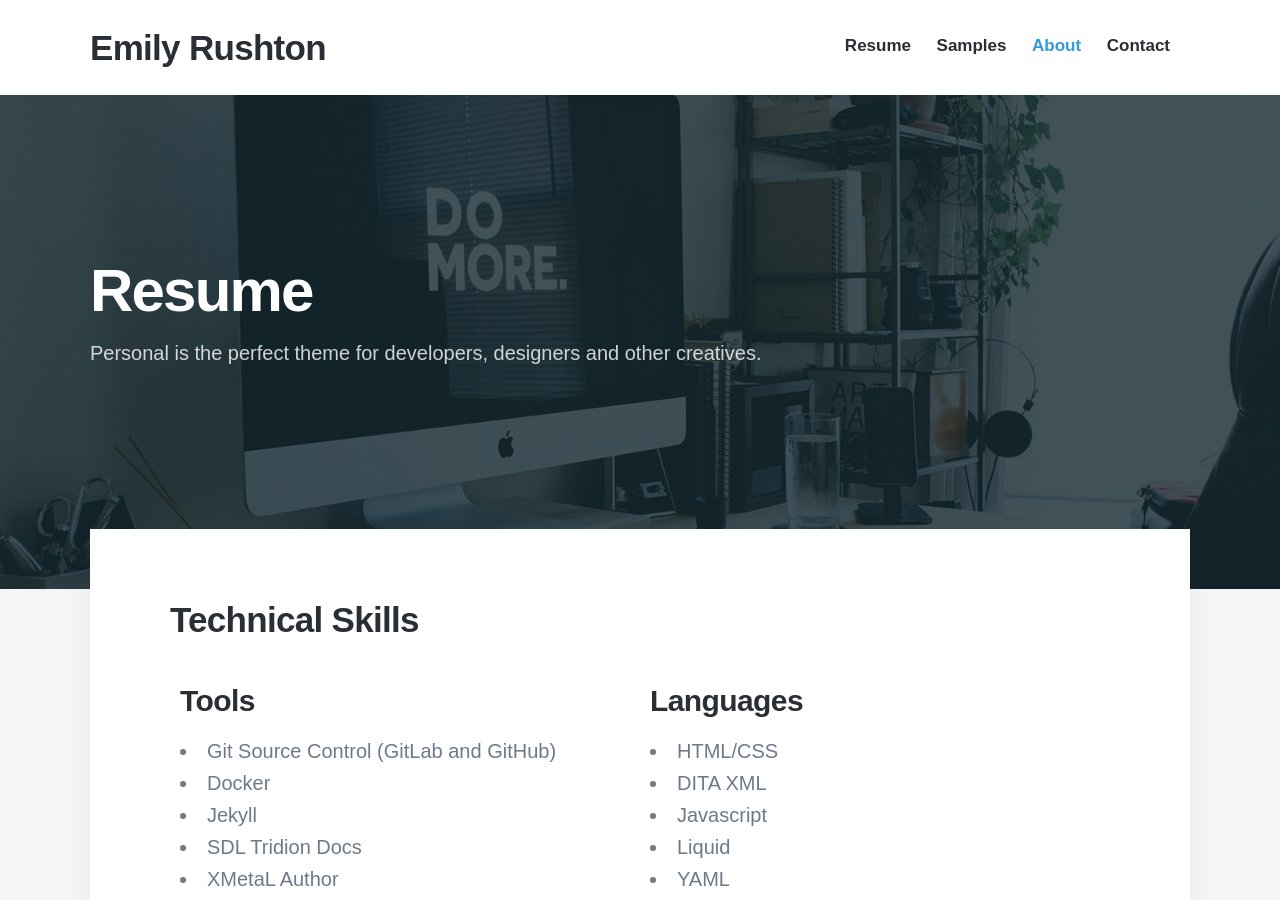
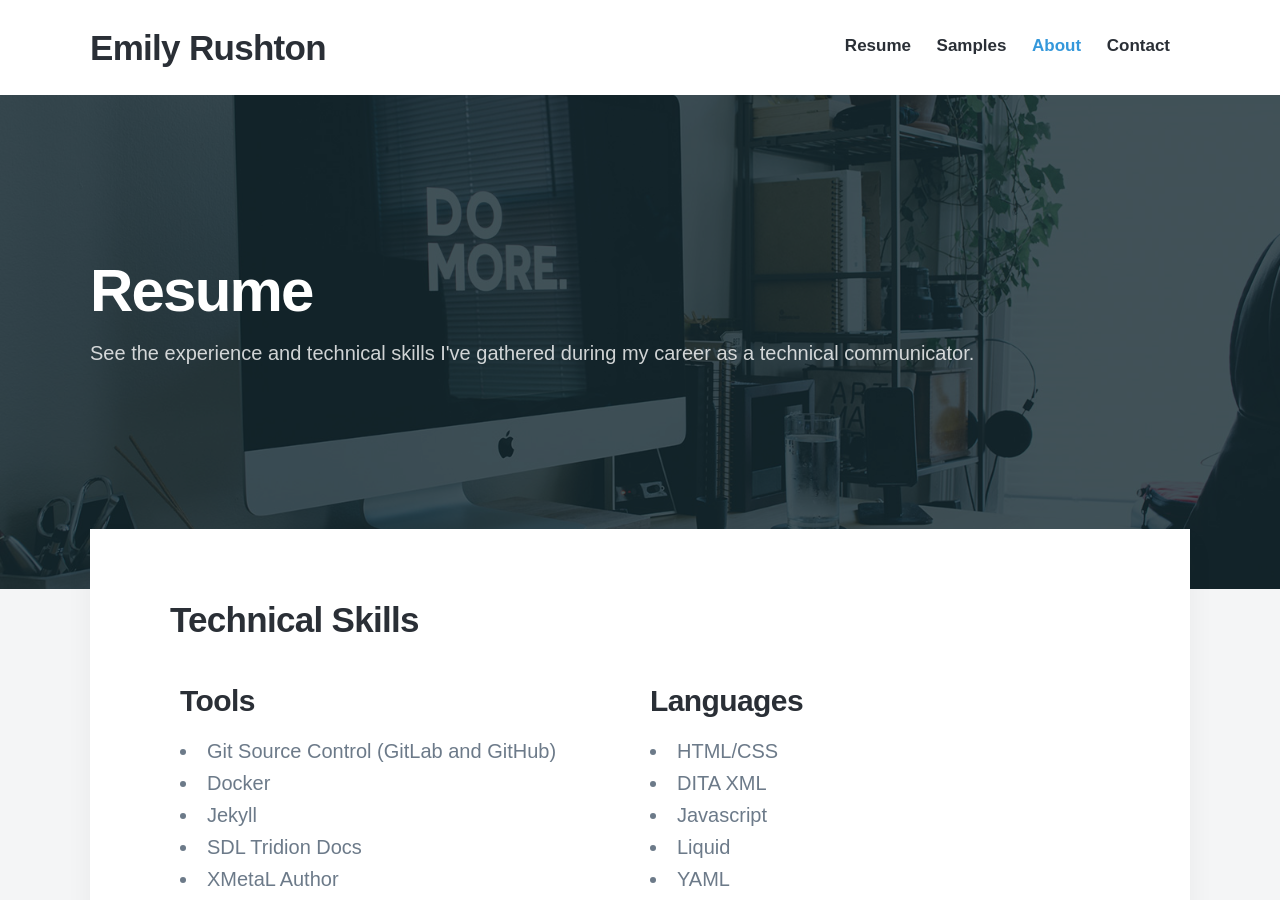
Before and after one commit to emilyrushton/emilyrushton.github.io, a Jekyll site: the page built from _pages/about.md, in a window 1280 px wide and 900 px high. Built offline with Jekyll 4.4.1, drawn with Linux system fonts in a browser that asks for light colours; nearby versions of some CDN libraries; some web fonts are replaced.

Commit message:
Update about.md

```diff
--- a/_pages/about.md
+++ b/_pages/about.md
@@ -1,7 +1,7 @@
 ---
 title: Resume
-subtitle: Personal is the perfect theme for developers, designers and other creatives.
-description: Personal is the perfect theme for developers, designers and other creatives.
+subtitle: See the experience and technical skills I've gathered during my career as a technical communicator.
+description: See the experience and technical skills I've gathered during my career as a technical communicator.
 featured_image: /images/demo/about.jpg
 ---
 
```
